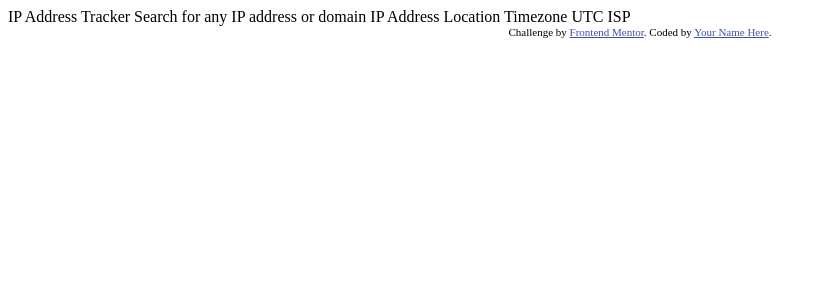
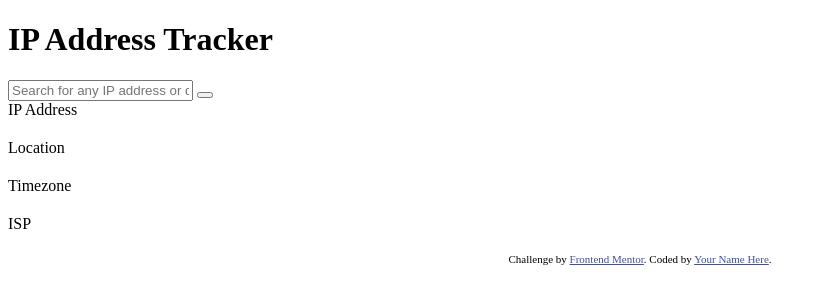
Before and after one commit to dawalberto/ip-address-tracker, a plain HTML site: page index.html in a window 1280 px wide. Shown: the whole page, without its empty margins (0-826 px from the left). Drawn offline with Linux system fonts and the light colour scheme.

Commit message:
Initial HTML

```diff
--- a/index.html
+++ b/index.html
@@ -11,19 +11,41 @@
 </head>
 <body>
 
-  IP Address Tracker
+	<header>
+		<h1>IP Address Tracker</h1>
 
-  Search for any IP address or domain
+		<div class="searcher">
+			<input type="text" placeholder="Search for any IP address or domain">
+			<button></button>
+		</div>
 
-  IP Address
-  Location
-  Timezone
-    UTC <!-- add offset value dynamically using the API -->
-  ISP
+		<div class="ip-address-information">
+			<div>
+				<span>IP Address</span>
+				<h2></h2>
+			</div>
+			<div>
+				<span>Location</span>
+				<h2></h2>
+			</div>
+			<div>
+				<span>Timezone</span>
+				<h2></h2>
+			</div>
+			<div>
+				<span>ISP</span>
+				<h2></h2>
+			</div>
+		</div>
+	</header>
 
-  <div class="attribution">
+	<section>
+
+	</section>
+
+	<footer class="attribution">
 	Challenge by <a href="https://www.frontendmentor.io?ref=challenge" target="_blank">Frontend Mentor</a>.
 	Coded by <a href="#">Your Name Here</a>.
-  </div>
+	</footer>
 </body>
 </html>
--- a/styles.css
+++ b/styles.css
@@ -1,7 +1,7 @@
 .attribution {
-    font-size: 11px; text-align: center;
+	font-size: 11px; text-align: center;
 }
 
 .attribution a {
-    color: hsl(228, 45%, 44%);
+	color: hsl(228, 45%, 44%);
 }
```
Lines whose indentation alone changed are shown as unchanged.
